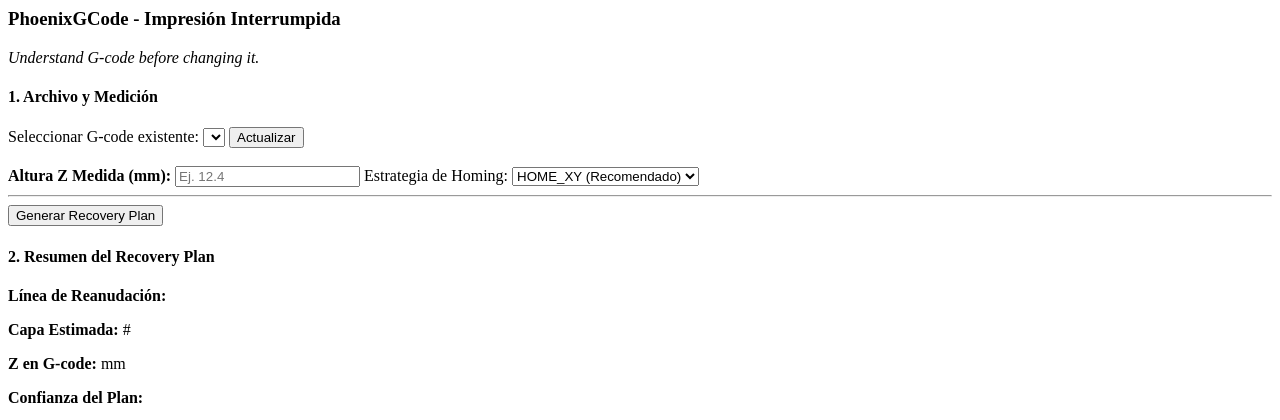
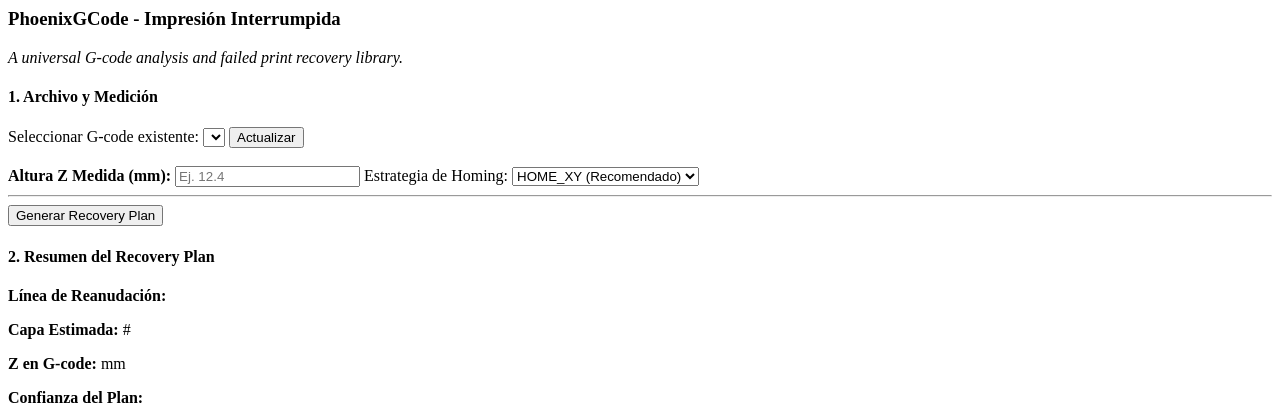
Before and after one commit to chepo92/PhoenixGcode, a Python web app: template frontends/octoprint/templates/phoenixgcode_octoprint_tab.jinja2 in a window 1280 px wide. Shown: the top 420 px of the page. Run offline with Jinja, Linux system fonts and the light colour scheme; the template is opened without the code that fills it, so the values that code supplies are empty.

Commit message:
acmbio slogan

```diff
--- a/frontends/cli/ui/formatter.py
+++ b/frontends/cli/ui/formatter.py
@@ -13,7 +13,7 @@ class CLIFormatter:
         banner = (
             "==========================================================\n"
             " PhoenixGCode Recovery Wizard\n"
-            " \"Understand G-code before changing it.\"\n"
+            " \"A universal G-code analysis and failed print recovery library.\"\n"
             "=========================================================="
         )
         print(banner)
--- a/frontends/octoprint/templates/phoenixgcode_octoprint_tab.jinja2
+++ b/frontends/octoprint/templates/phoenixgcode_octoprint_tab.jinja2
@@ -1,6 +1,6 @@
 <div id="tab_plugin_phoenixgcode">
     <h3><i class="icon-fire"></i> PhoenixGCode - Impresión Interrumpida</h3>
-    <p class="muted"><em>Understand G-code before changing it.</em></p>
+    <p class="muted"><em>A universal G-code analysis and failed print recovery library.</em></p>
 
     <div class="row-fluid">
         <!-- Columna Izquierda: Selección de Archivo y Ajustes -->
--- a/phoenixgcode/cli/main.py
+++ b/phoenixgcode/cli/main.py
@@ -32,7 +32,7 @@ def print_banner() -> None:
 |  __/| | | | (_) |  __/ | | | >  <| |_| | |__| (_) | (_|  __/
 |_|   |_| |_|\___/ \___|_| |_|_/_/\_\\___/\____\___/ \__,_\___|
 
-        "Understand G-code before changing it."
+        "A universal G-code analysis and failed print recovery library."
 ===========================================================
 """
     print(banner)
```
